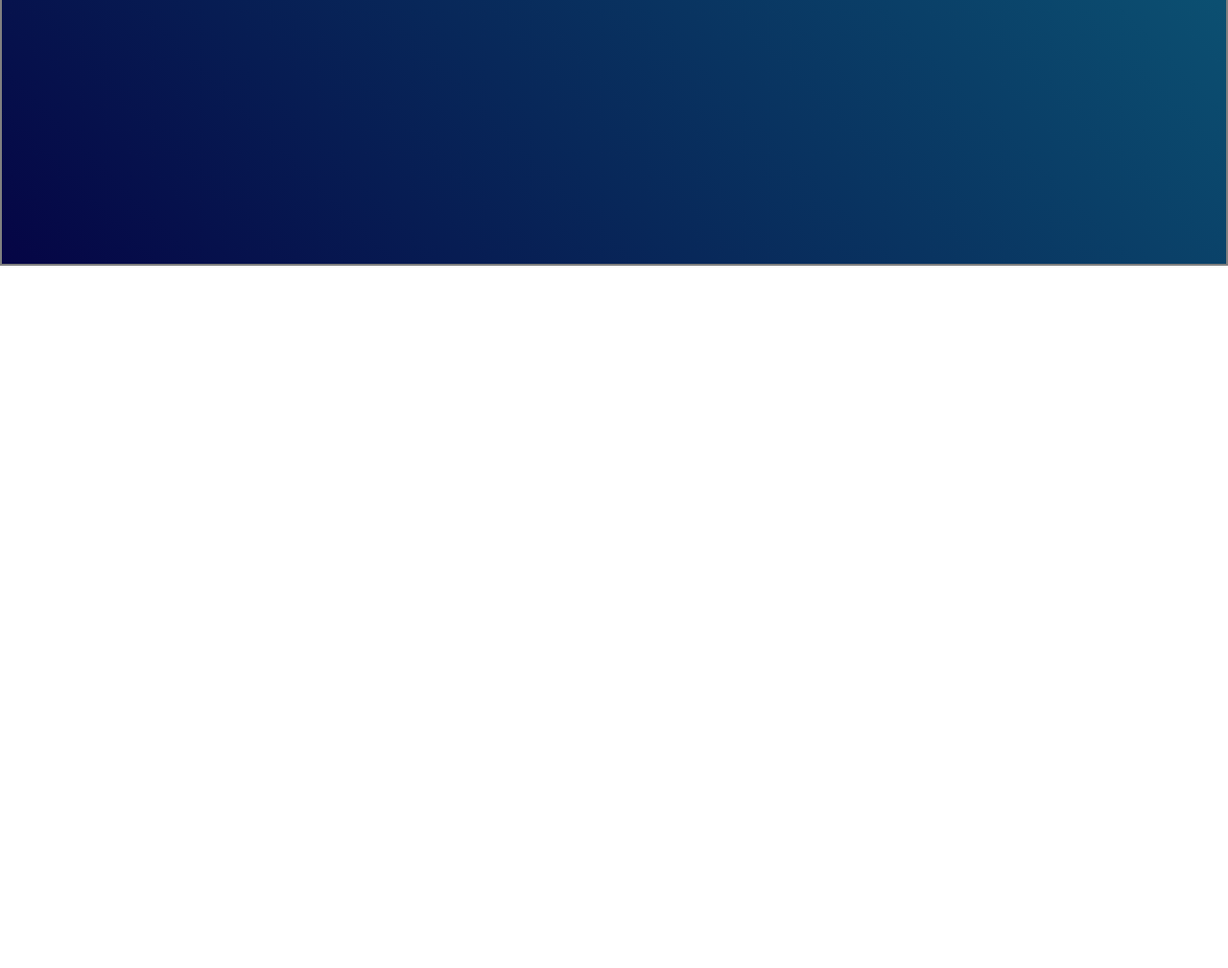
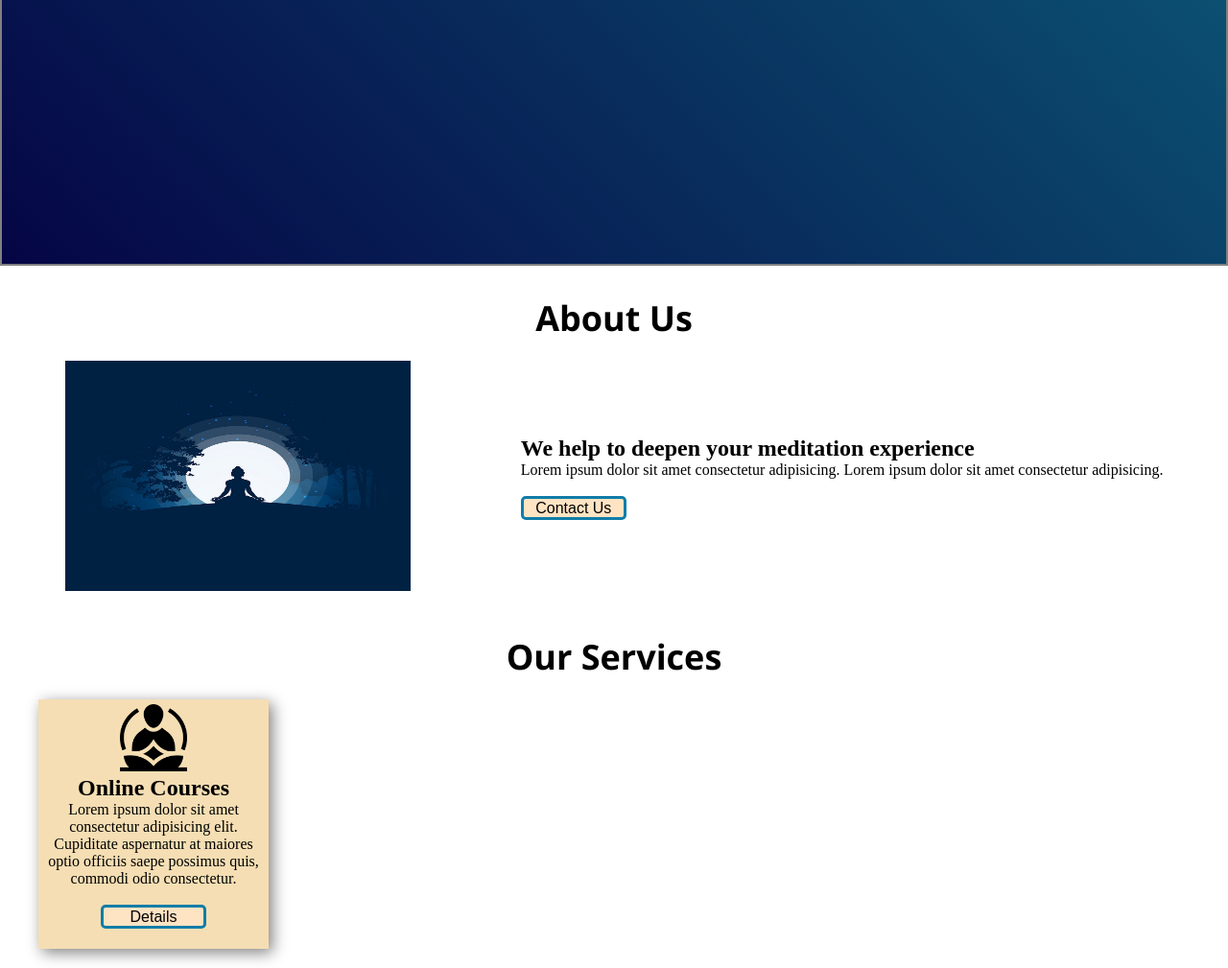
Before and after one commit to RU063/CP-R1, a plain HTML site: page index.html in a window 1280 px wide. Shown: the part 691-1700 px from the top of the page at 96% size. Before the commit the page ends 968 px from the top, so only its background shows below. Drawn offline with Linux system fonts and the light colour scheme.

Commit message:
added box

```diff
--- a/Style/stylish.css
+++ b/Style/stylish.css
@@ -26,7 +26,7 @@ align-items: center;}
 }
 .banner-img{
   width: 360px;
-  height:200px;
+  height:240px;
 }
 .banner-container{
   display: flex;
@@ -64,3 +64,36 @@ align-items: center;}
     .btn:hover{
       background-color: gainsboro;
     }
+    .about-img{
+      width: 300px;
+      height: 200[x];
+    }
+    .about-container{
+      display: flex;
+      justify-content: space-around;
+      align-items: center;
+      flex-direction: row-reverse;
+      padding: 10px;
+    }
+    .about-title{
+      text-align: center;
+      margin: 10px;
+      padding-top: 20px;
+      font-size: 36px;
+      font-weight: bold;
+      font-family: 'Segoe UI', Tahoma, Geneva, Verdana, sans-serif;
+    }
+    .box{
+      width: 230px;
+      height: 250px;
+      box-shadow: 4px 4px 15px gray;
+      background-color: wheat;
+      color: black;
+      text-align: center;
+      margin: 20px 40px;
+      padding: 5px;
+    }
+    .icon{
+      width: 70px;
+      color: wheat;
+    }
--- a/index.html
+++ b/index.html
@@ -39,9 +39,34 @@
       </div>
     </div>
   </section>
+  <!-- this is about us section -->
   <section>
-    <!-- this is about us section -->
-
+  <h1 class="about-title">About Us</h1>
+  <div class="about-container">
+    <div class="about-info">
+      <h1>We help to deepen your meditation experience</h1>
+      <p>Lorem ipsum dolor sit amet consectetur adipisicing.
+        Lorem ipsum dolor sit amet consectetur adipisicing.
+      </p> <br>
+      <button class="btn">Contact Us</button>
+    </div>
+    <div class="about-photo">
+      <img class="banner-img" src="./Images/meditation.jpg" alt="">
+    </div>
+  </div>
+  </section>
+  <!-- service sectiion starts from here -->
+  <section>
+    <h1 class="about-title">Our Services</h1>
+    <div class="service-container">
+      <div class="box">
+        <img class="icon" src="./Icon/yoga.png" alt="">
+      <h2>Online Courses</h2>
+      <p>Lorem ipsum dolor sit amet consectetur adipisicing elit. Cupiditate aspernatur at maiores optio officiis saepe possimus quis, commodi odio consectetur.</p>
+      <br>
+      <button class="btn">Details</button>
+      </div>
+    </div>
   </section>
   </main>
 <footer></footer>
```
